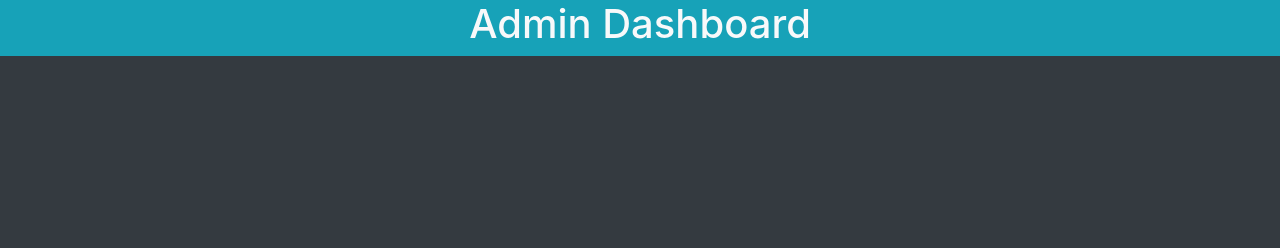
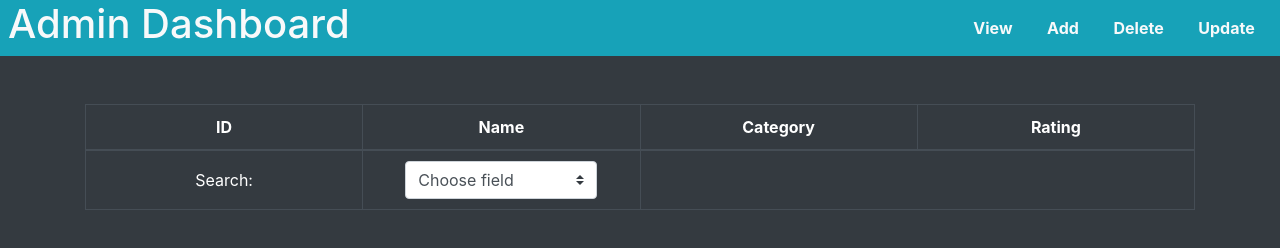
Before and after one commit to HemantDutta/MEAN-STACK-APP, a plain HTML site: page index.html at #!/view in a window 1280 px wide. Drawn offline with nearby package versions, Linux system fonts and the light colour scheme; some packages are replaced by stand-ins of ours.

Commit message:
display and search done

```diff
--- a/assets/css/styles.css
+++ b/assets/css/styles.css
@@ -0,0 +1,4 @@
+table td, th{
+    padding: 10px;
+    width: 25%;
+}
--- a/assets/js/scripts.js
+++ b/assets/js/scripts.js
@@ -1,4 +1,26 @@
-const app = angular.module('myApp', []);
+const app = angular.module('myApp', ["ngRoute"]);
 app.controller('myCtrl', ($scope, $http)=>{
+    $http.get('http://localhost:3005/')
+        .then((res)=>{
+            $scope.data = res.data;
+        })
+});
 
-})
+app.config(($routeProvider)=>{
+    $routeProvider
+        .when("/view", {
+            templateUrl: "view.html"
+        });
+});
+
+
+function showInp(inp){
+    document.querySelectorAll(".srcInp").forEach(x=>{
+        if(x.id !== inp){
+            x.classList.add('d-none');
+        }
+        else{
+            x.classList.remove('d-none');
+        }
+    })
+}
--- a/index.html
+++ b/index.html
@@ -2,22 +2,29 @@
 <html lang="en">
 <head>
     <meta charset="UTF-8">
-    <meta name="viewport" content="width=device-width, initial-width=1.0">
+    <meta name="viewport" content="width=device-width, initial-scale=1.0">
     <title>Mean Stack App</title>
     <script src="https://ajax.googleapis.com/ajax/libs/angularjs/1.8.2/angular.min.js"></script>
+    <script src="https://cdnjs.cloudflare.com/ajax/libs/angular-route/1.8.3/angular-route.min.js" integrity="sha512-y1qD3hz/IAf8W4+/UMLZ+CN6LIoUGi7srWJ3r1R17Hid8x0yXe+1B5ZelkaL1Mjzedzu0Cg3HBvDG02SAgSzBw==" crossorigin="anonymous" referrerpolicy="no-referrer"></script>
     <link rel="stylesheet" href="assets/css/bootstrap.css">
     <link rel="stylesheet" href="assets/css/styles.css">
 </head>
 <body class="bg-dark">
 <!--Top Section-->
 <div class="top">
-    <div class="nav bg-info text-light d-flex justify-content-center">
+    <div class="nav bg-info text-light justify-content-between px-2">
         <h1>Admin Dashboard</h1>
+        <div class="d-flex w-25 justify-content-around mt-auto mb-auto">
+            <a href="#!view" class="text-light font-weight-bold">View</a>
+            <a href="#!add" class="text-light font-weight-bold">Add</a>
+            <a href="#!add" class="text-light font-weight-bold">Delete</a>
+            <a href="#!add" class="text-light font-weight-bold">Update</a>
+        </div>
     </div>
 </div>
-<div class="main-cont">
-    <div class="container">
-
+<div class="main-cont mt-5" ng-app="myApp" ng-controller="myCtrl">
+    <div class="container w-100">
+        <ng-view></ng-view>
     </div>
 </div>
 <!--Scripts-->
--- a/server/package.json
+++ b/server/package.json
@@ -5,11 +5,12 @@
   "main": "index.js",
   "scripts": {
     "test": "echo \"Error: no test specified\" && exit 1",
-    "start": "node index.js"
+    "start": "nodemon index.js"
   },
   "author": "Hemant Dutta",
   "license": "ISC",
   "dependencies": {
+    "cors": "^2.8.5",
     "express": "^4.18.2",
     "mysql2": "^2.3.3",
     "nodemon": "^2.0.20"
--- /dev/null
+++ b/view.html
@@ -0,0 +1,34 @@
+<table class="table-dark table-bordered w-100 text-center">
+    <thead>
+    <th>ID</th>
+    <th>Name</th>
+    <th>Category</th>
+    <th>Rating</th>
+    </thead>
+    <tbody>
+    <tr ng-repeat="x in data | filter: test">
+        <td>{{x.id}}</td>
+        <td>{{x.name}}</td>
+        <td>{{x.category}}</td>
+        <td>{{x.rating}}</td>
+    </tr>
+    <tr>
+        <td>Search:</td>
+        <td>
+            <select name="search" id="search" class="custom-select w-75" onchange="showInp(this.value)">
+                <option value="#" selected>Choose field</option>
+                <option value="id">Id</option>
+                <option value="name">Name</option>
+                <option value="category">Category</option>
+                <option value="rating">Rating</option>
+            </select>
+        </td>
+        <td colspan="2">
+            <input type="text" name="id" id="id" class="srcInp d-none input-group w-50 mr-auto ml-auto" ng-model="test.id" placeholder="Enter id">
+            <input type="text" name="name" id="name" class="srcInp d-none input-group w-50 mr-auto ml-auto" ng-model="test.name" placeholder="Enter Name">
+            <input type="text" name="category" id="category" class="srcInp d-none input-group w-50 mr-auto ml-auto" ng-model="test.category" placeholder="Enter Category">
+            <input type="text" name="rating" id="rating" class="srcInp d-none input-group w-50 mr-auto ml-auto" ng-model="test.rating" placeholder="Enter Rating">
+        </td>
+    </tr>
+    </tbody>
+</table>
```
Also changed, not shown: add.html (added, +10 -0 lines), server/index.js (+14 -1 lines), 1 other file.
